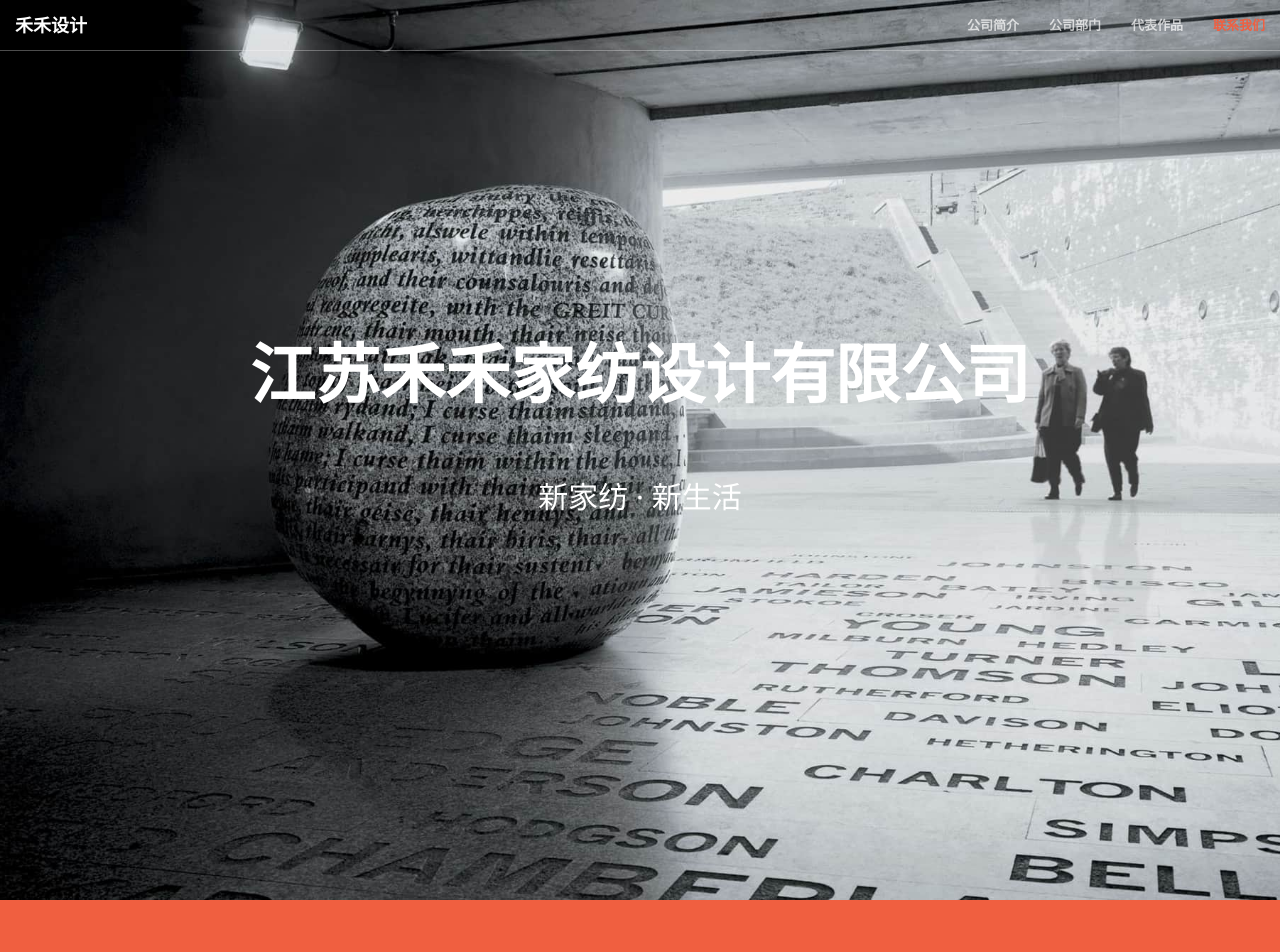
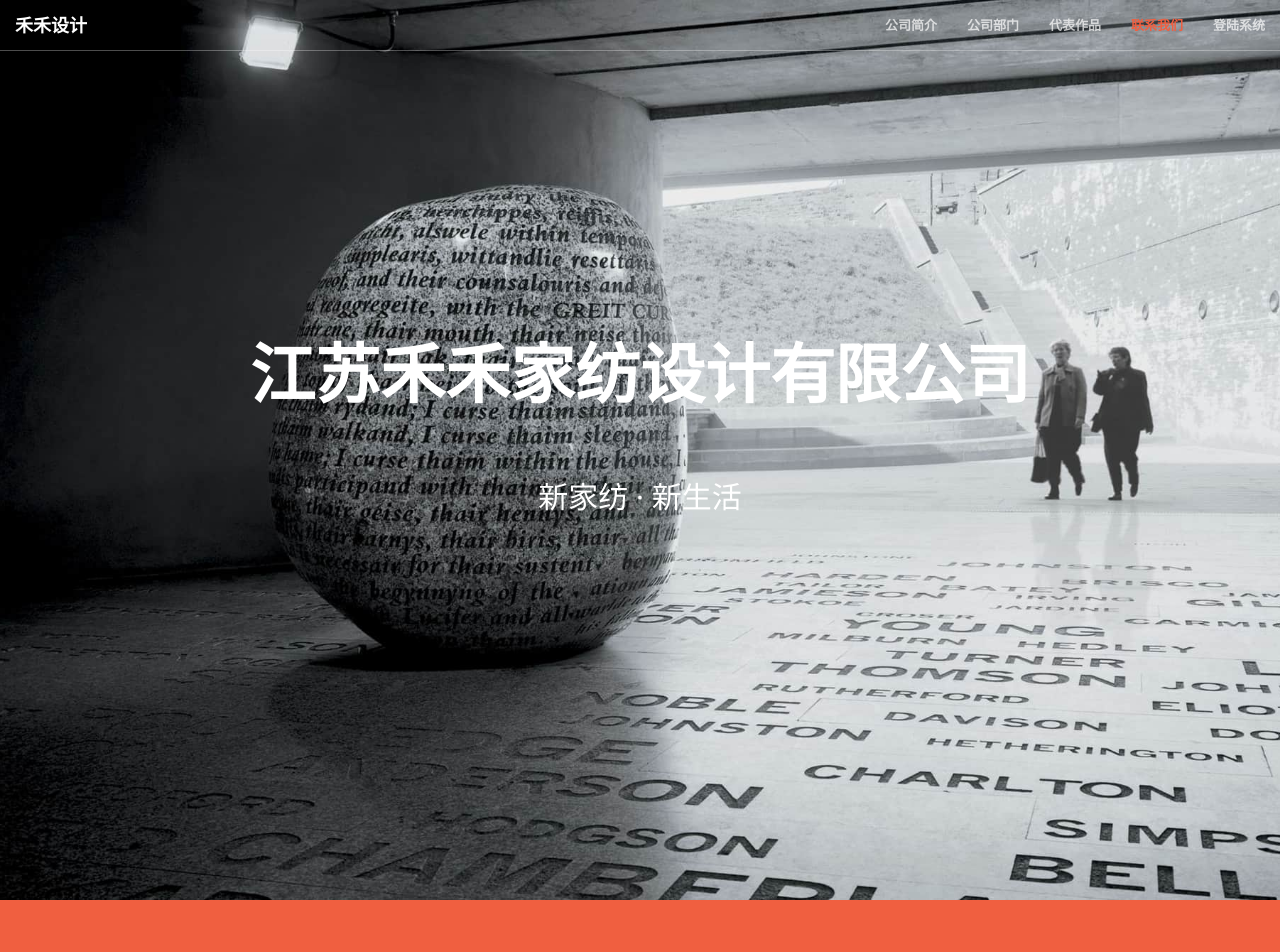
Before and after one commit to hehesheji/hehesheji.github.io, a Jekyll site: the page built from index.html, in a window 1280 px wide. Shown: the top 952 px of the page. Built offline with Jekyll 4.4.1, drawn with Linux system fonts in a browser that asks for light colours.

Commit message:
添加系统登陆按钮

```diff
--- a/_includes/nav.html
+++ b/_includes/nav.html
@@ -26,6 +26,9 @@
                 <li>
                     <a class="page-scroll" href="#contact">联系我们</a>
                 </li>
+                <li>
+                    <a class="page-scroll" href="http://hehesheji.ngrok.xiaomiqiu.cn">登陆系统</a>
+                </li>
             </ul>
         </div>
         <!-- /.navbar-collapse -->
```
